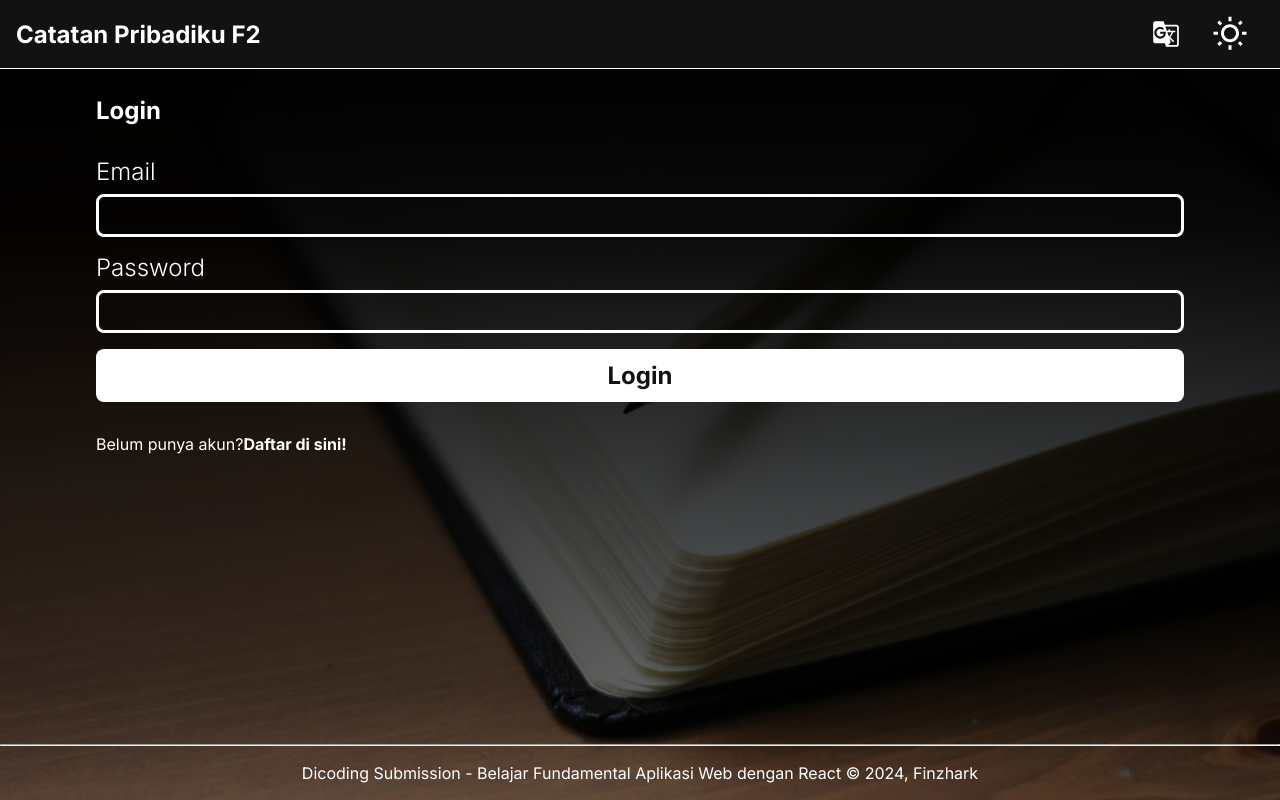
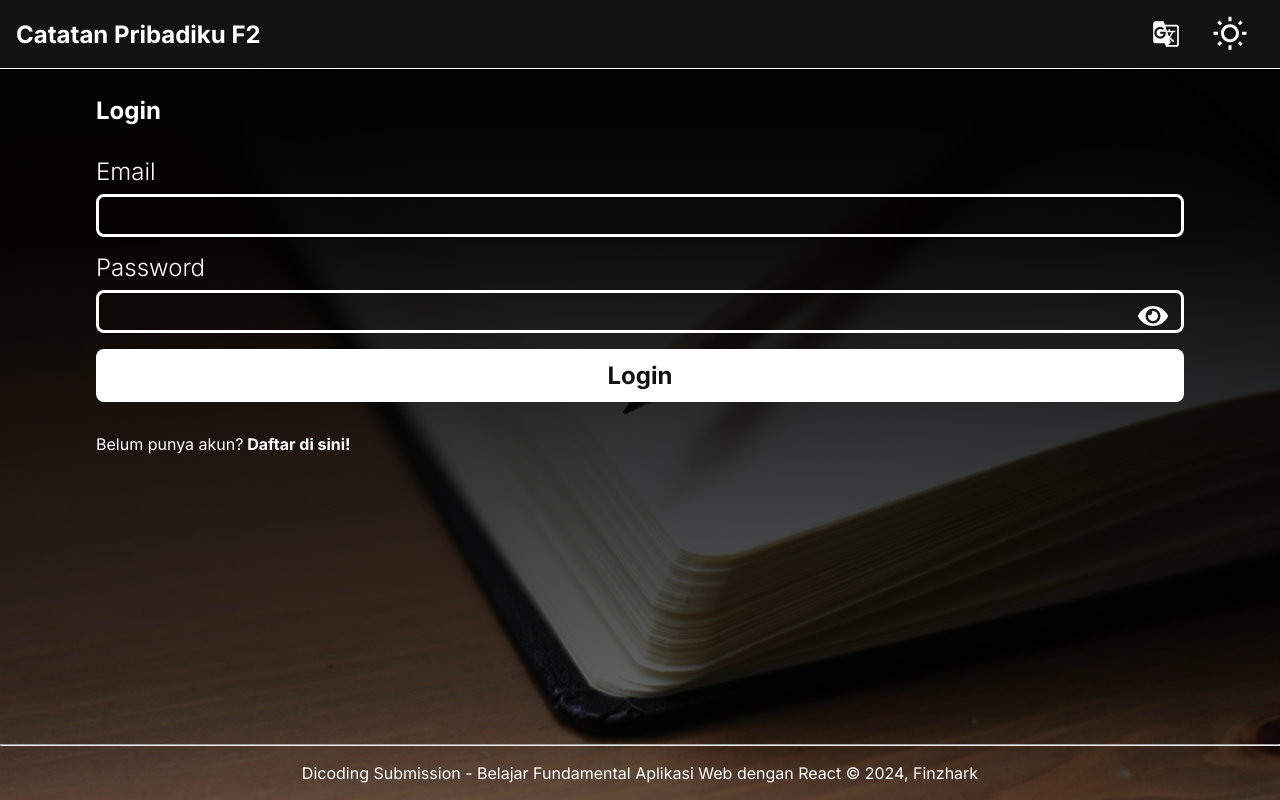
Before and after one commit to Finzhark/DicodingSubmission-BelajarFundamentalAplikasiWebdenganReact-02-My-Personal-Notes-F2, a React (Vite) app: page / in a window 1280 px wide. Built offline with nearby package versions, Linux system fonts and the light colour scheme; no server answers.

Commit message:
Toggle Password CSS

```diff
--- a/src/components/LoginInput.jsx
+++ b/src/components/LoginInput.jsx
@@ -32,20 +32,26 @@ function LoginInput({
 				value={email}
 				onChange={onEmailChange}
 			/>
+			<div className="inside-input-field">
 			<InputField
 				type={showPassword ? 'text' : 'password'}
 				name='password'
 				label='Password'
 				value={password}
 				onChange={onPasswordChange}
-			>
-			<p
+				placeholder='Password'
+			/>
+			<button
 				className='toggle-password'
 				onClick={() => setShowPassword(!showPassword)}
 			>
-				{showPassword ? <FaEyeSlash /> : <FaEye/>}
-			</p>
-			</InputField>
+				{showPassword
+					? <FaEyeSlash />
+					: <FaEye/>
+				}
+			</button>
+
+			</div>
 			<button
 				className='button-login'
 				type='submit'
--- a/src/components/RegisterInput.jsx
+++ b/src/components/RegisterInput.jsx
@@ -56,7 +56,12 @@ function RegisterInput({ register }) {
 				value={confirmPassword}
 				onChange={onConfirmPasswordChange}
 			/>
-			<button type='button' onClick={onSubmitHandler}>
+
+			<button
+				className='button-register'
+				type='button'
+				onClick={onSubmitHandler}
+			>
 				Register
 			</button>
 		</div>
--- a/src/pages/LoginPage.jsx
+++ b/src/pages/LoginPage.jsx
@@ -25,7 +25,7 @@ function LoginPage({ loginSuccess }) {
 					<span>
 						Belum punya akun?
 						<Link to='/register'>
-							<b>Daftar di sini!</b>
+							<b> Daftar di sini!</b>
 						</Link>
 					</span>
 				) : (
--- a/src/styles/style.css
+++ b/src/styles/style.css
@@ -24,7 +24,7 @@
 }
 
 [data-theme="light"] {
-  --background: #DDDDDD;
+  --background: rgba(237, 230, 221, 1);
   --background-image:
   linear-gradient(180deg,
   rgba(237, 230, 221, 1),
@@ -288,9 +288,14 @@ main {
 }
 
 .toggle-password {
+  position: absolute;
+  font-size: 30px;
+  top: 5.5vh;
+  right: 0vw;
+}
+
+.inside-input-field {
   position: relative;
-  top: -10vh;
-  right: -75vw;
 }
 
 .input-login,
@@ -433,11 +438,25 @@ main {
   .detail-page__title {
     font-size: 64px;
   }
+
+  .toggle-password {
+    position: absolute;
+    font-size: 30px;
+    top: 3.3vh;
+    right: 0vw;
+  }
 }
 
 @media screen and (min-width: 850px) {
   .notes-list {
     grid-template-columns: repeat(3, 1fr);
+  }
+
+  .toggle-password {
+    position: absolute;
+    font-size: 30px;
+    top: 3vh;
+    right: 0vw;
   }
 }
 
@@ -445,4 +464,11 @@ main {
   .notes-list {
     grid-template-columns: repeat(4, 1fr);
   }
+
+  .toggle-password {
+    position: absolute;
+    font-size: 30px;
+    top: 6vh;
+    right: 0vw;
+  }
 }
```
Also changed, not shown: src/App.jsx (+5 -5 lines).
